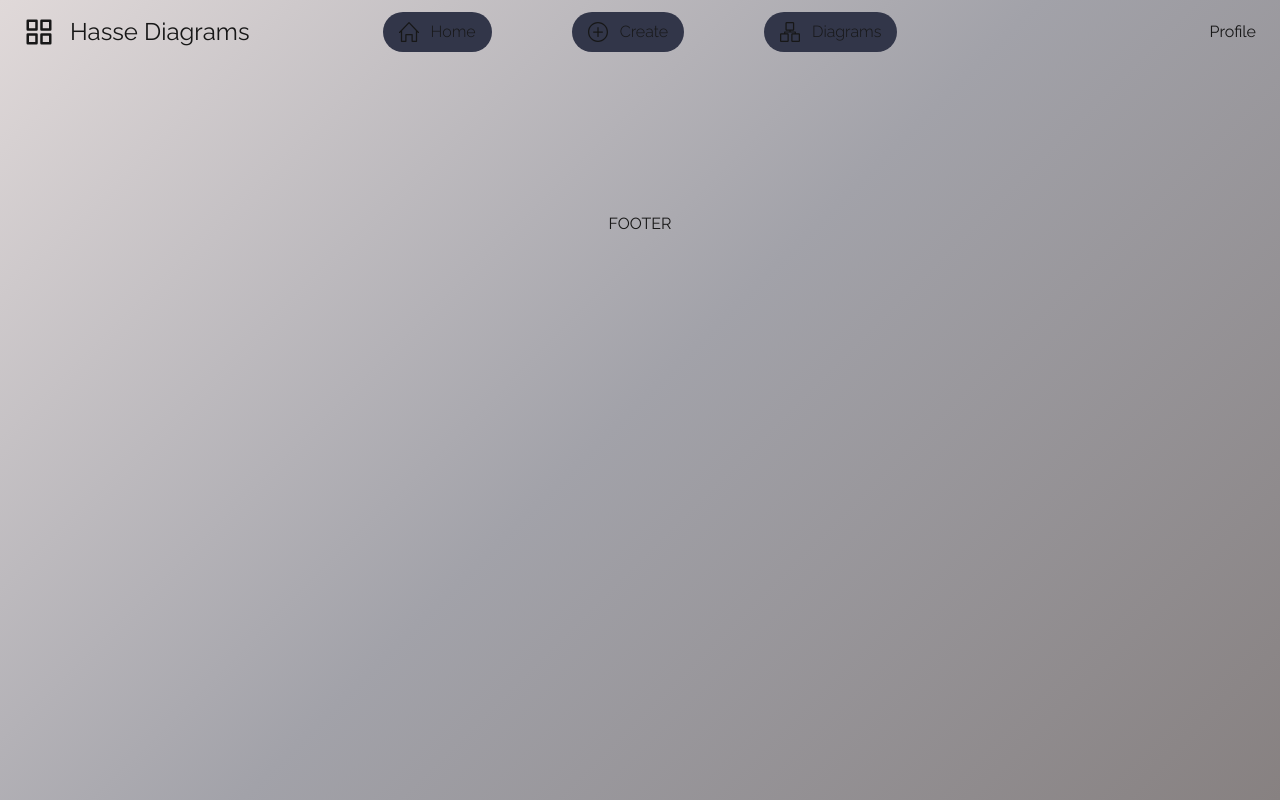
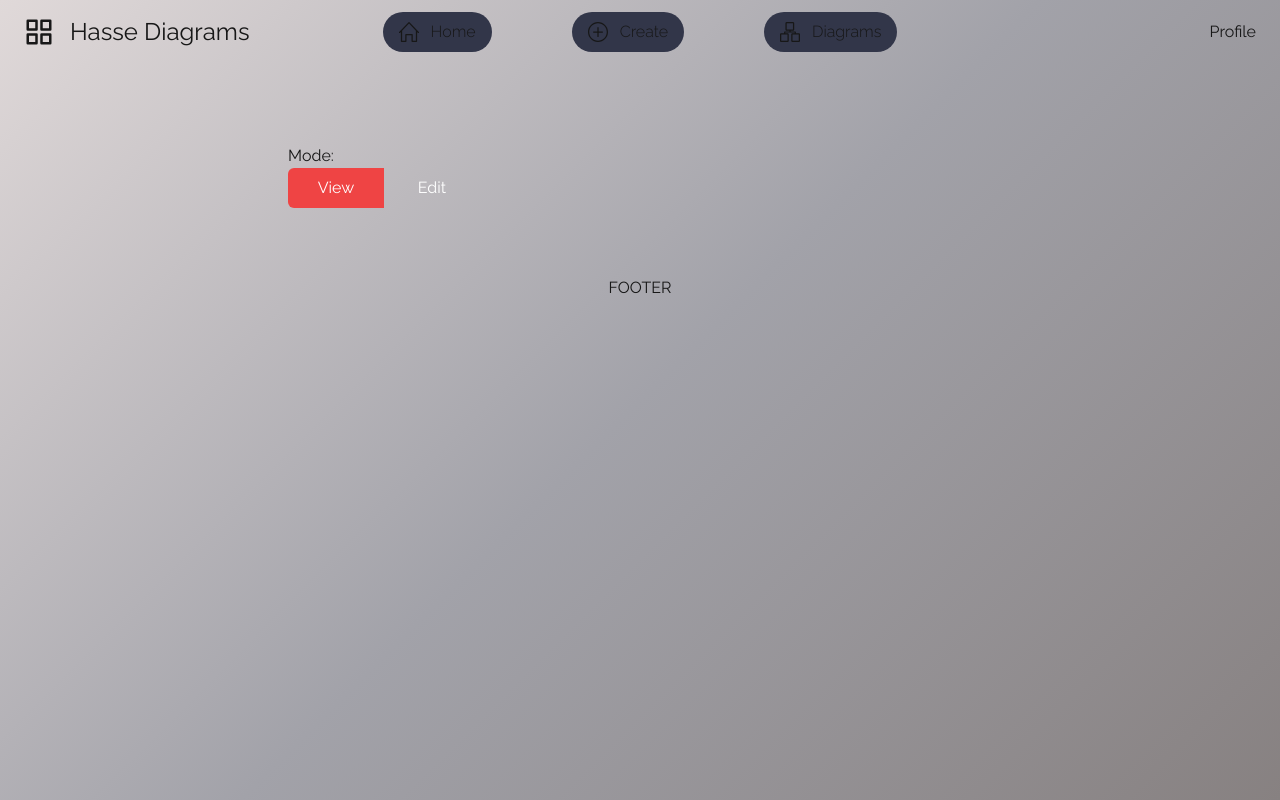
Before and after one commit to rejzoo/WebApp-Hasse-Diagrams, a Next.js app in the folder hassediagrams-fe/: page /diagrams/1 in a window 1280 px wide. Built offline with nearby package versions, Linux system fonts and the light colour scheme; no server answers.

Commit message:
Added view/editing mode in diagram details

```diff
--- a/hassediagrams-fe/app/diagrams/[id]/page.tsx
+++ b/hassediagrams-fe/app/diagrams/[id]/page.tsx
@@ -2,11 +2,17 @@
 
 import HasseDiagram from "@/components/UI/HasseDiagram";
 import { use, useEffect, useState } from "react";
-import { Diagram, DiagramData } from "@/types/diagram";
+import { Diagram } from "@/types/diagram";
+import ToggleButton from "@/components/UI/ToggleButton";
 
 export default function DiagramPage({ params }: { params: Promise<{id: String}> }) {
     const { id } = use<{id: String}>(params);
     const [diagram, setDiagram] = useState<Diagram>();
+    const [editing, setEditing] = useState<boolean>(false);
+
+    const handleToggle = (state: boolean) => {
+        setEditing(state);
+    };
 
     useEffect(() => {
         const fetchDiagrams = async () => {
@@ -27,10 +33,17 @@ export default function DiagramPage({ params }: { params: Promise<{id: String}>
       }, []);
 
     return (
-        <div className="flex justify-center">
-            { diagram &&
-                <HasseDiagram diagramData={diagram.diagram_data} />
-            }
+        <div >
+            <div className="pb-8">
+                <ToggleButton onToggle={handleToggle}/>
+
+            </div>
+            <div className="flex justify-center">
+
+                { diagram &&
+                    <HasseDiagram diagramData={diagram.diagram_data} editing={editing} />
+                }
+            </div>
         </div>
     );
 }
--- a/hassediagrams-fe/app/layout.tsx
+++ b/hassediagrams-fe/app/layout.tsx
@@ -25,7 +25,7 @@ export default function RootLayout({
       <body className={`${raleway.variable} ${raleway.className} antialiased`}>
         <Header />
 
-        <div className="px-72 pt-28">
+        <div className="px-72 pt-20">
           { children }
         </div>
 
--- a/hassediagrams-fe/components/UI/HasseDiagram.tsx
+++ b/hassediagrams-fe/components/UI/HasseDiagram.tsx
@@ -6,12 +6,11 @@ import * as d3 from "d3";
 
 interface HasseDiagramProps {
   diagramData: DiagramData;
+  editing: boolean;
 }
 
-export default function HasseDiagram({ diagramData }: HasseDiagramProps) {
+export default function HasseDiagram({ diagramData, editing }: HasseDiagramProps) {
   const svgRef = useRef<SVGSVGElement>(null);
-
-  console.log("COMP", diagramData);
 
   useEffect(() => {
     if (!diagramData) return;
@@ -19,7 +18,7 @@ export default function HasseDiagram({ diagramData }: HasseDiagramProps) {
     const { nodes, edges } = diagramData;
 
     const width = 800;
-    const height = 700;
+    const height = 600;
     const svg = d3.select(svgRef.current!)
       .attr('width', width)
       .attr('height', height)
@@ -111,13 +110,16 @@ export default function HasseDiagram({ diagramData }: HasseDiagramProps) {
       .attr('font-size', '10px')
       .text(d => d.id);
 
+    if (editing) {
       nodeGroup.on('click', (event, d: NodeData) => {
         d.functionality = d.functionality === 1 ? 0 : 1;
         d3.select(event.currentTarget)
           .select('rect')
           .attr('fill', d.functionality === 1 ? 'lightgreen' : 'lightcoral');
-        console.log(diagramData);
       });
+    } else {
+      nodeGroup.on('click', null);
+    }
 
     nodeGroup
       .on('mouseover', (event, d: NodeData) => {
@@ -133,9 +135,7 @@ export default function HasseDiagram({ diagramData }: HasseDiagramProps) {
           .attr('stroke-width', 1.5);
       });
 
-
-      console.log(diagramData);
-  }, [diagramData]);
+  }, [editing, diagramData]);
 
   return <svg ref={svgRef}></svg>;
 };
--- /dev/null
+++ b/hassediagrams-fe/components/UI/ToggleButton.tsx
@@ -0,0 +1,42 @@
+import React, { useState } from 'react';
+
+interface ToggleButtonProps {
+  onToggle?: (state: boolean) => void;
+}
+
+export default function ToggleButton({ onToggle }: ToggleButtonProps) {
+  const [editing, setEditing] = useState<boolean>(false);
+
+  const handleToggle = (state: boolean) => {
+    setEditing(state);
+    if (onToggle) {
+      onToggle(state);
+    }
+  };
+
+  return (
+    <>
+        <div>
+            <span>Mode:</span>
+        </div>
+        <div className="flex w-48 rounded-md overflow-hidden text-white">
+            <button
+                onClick={() => handleToggle(false)}
+                className={`flex-1 py-2 text-center transition-colors
+                focus:outline-none focus:ring-0 focus:shadow-none appearance-none
+                ${editing === false ? 'bg-red-500' : 'bg-[var(--itemsbackground)]'}`}
+            >
+                View
+            </button>
+            <button
+                onClick={() => handleToggle(true)}
+                className={`flex-1 py-2 text-center transition-colors
+                focus:outline-none focus:ring-0 focus:shadow-none appearance-none
+                ${editing === true ? 'bg-red-500' : 'bg-[var(--itemsbackground)]'}`}
+            >
+                Edit
+            </button>
+        </div>
+    </>
+  );
+}
```
Lines whose indentation alone changed are shown as unchanged.
